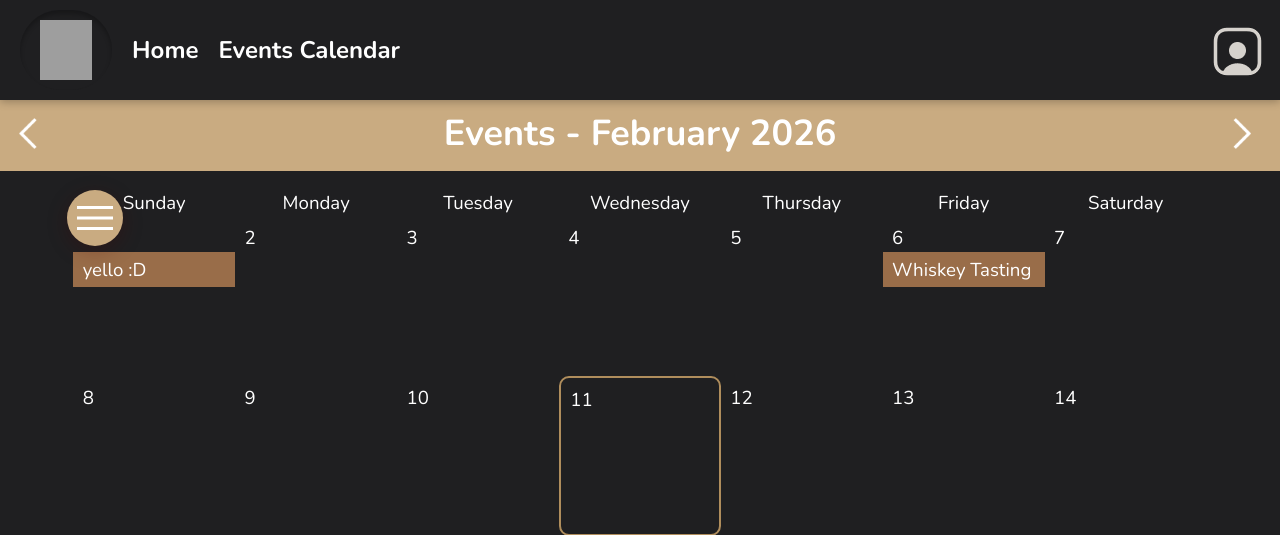
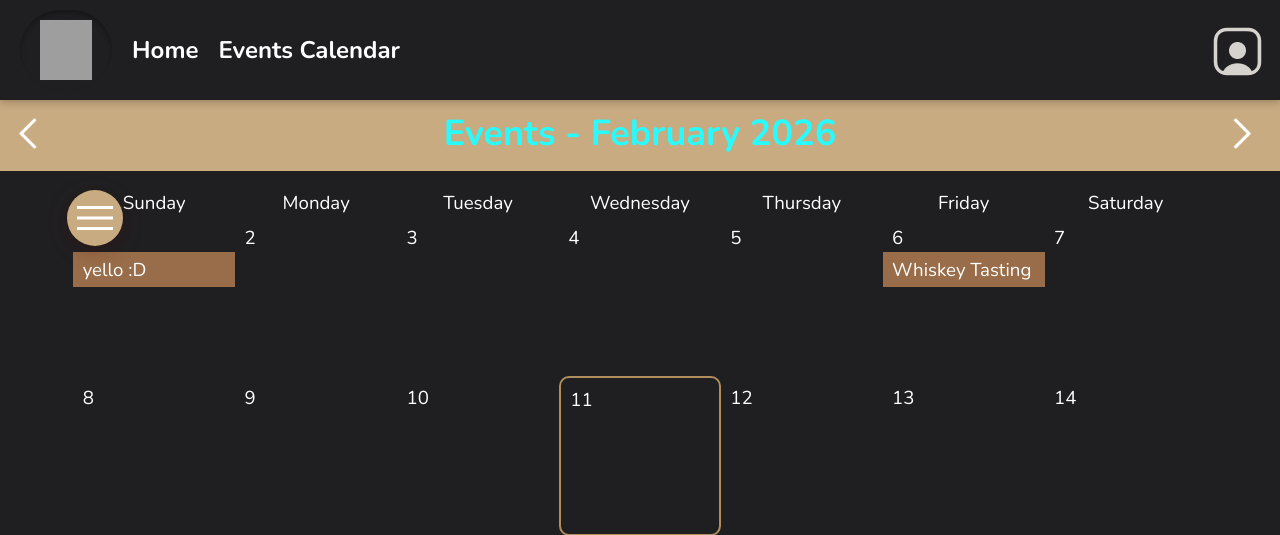
Before and after one commit to Xander500/food, a PHP site: page /stepvarepo/calendar.php in a window 1280 px wide. Shown: the top 535 px of the page. Run offline with PHP 8.4, Linux system fonts and the light colour scheme; data comes from the database, SQL or seed files in the repository; data that the repository does not hold is empty; grey boxes are pictures that could not be loaded.

Commit message:
Changed the color of calendar

```diff
--- a/css/base.css
+++ b/css/base.css
@@ -559,7 +559,7 @@ main.calendar-view th {
 
 h1.calendar-header {
     background-color: var(--accent-color);
-    color: white;
+    color: rgb(40, 251, 255);
     display: flex;
     flex-direction: row;
     justify-content: space-between;
@@ -569,7 +569,7 @@ h1.calendar-header {
 }
 
 h1.calendar-header a {
-    color: white;
+    color: rgb(40, 251, 255);
     text-decoration: none;
     word-wrap: none;
     z-index: 20;
```
